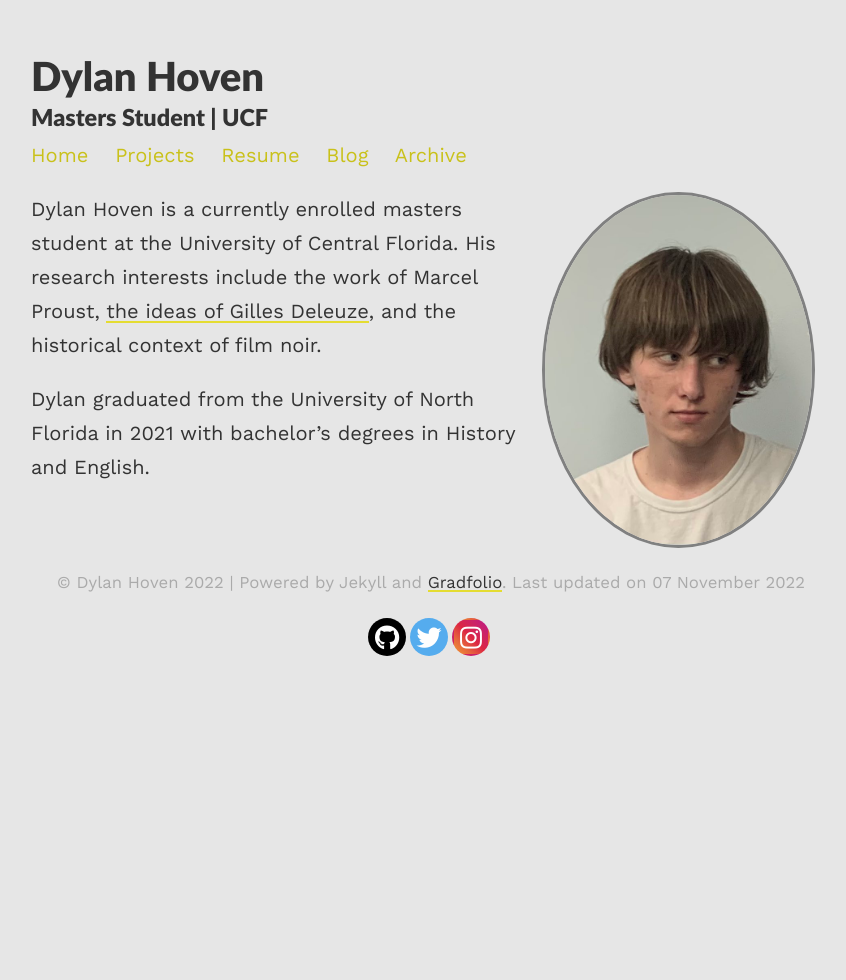
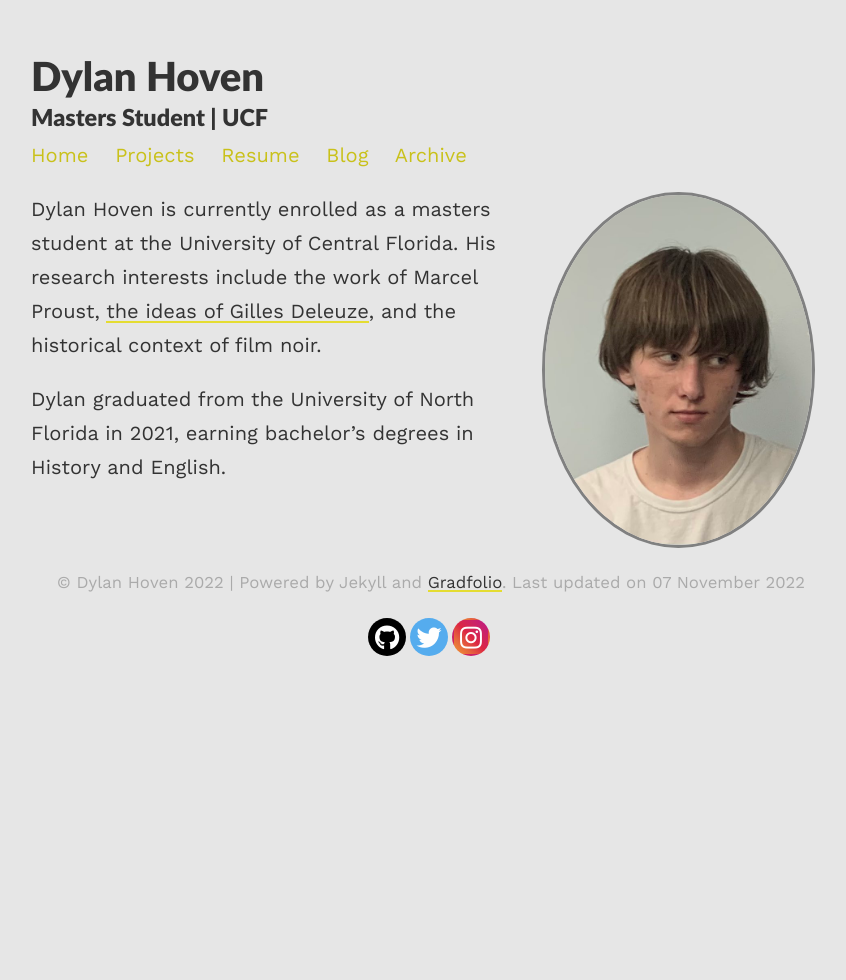
Before and after one commit to hovendm/gradfolio, a Jekyll site: the page built from index.md, in a window 1280 px wide. Shown: the whole page, without its empty margins (209-1055 px from the left). Built offline with Jekyll 4.4.1, drawn with Linux system fonts in a browser that asks for light colours; nearby versions of some CDN libraries.

Commit message:
minor typos

```diff
--- a/index.md
+++ b/index.md
@@ -7,6 +7,6 @@ profile:
 published: true
 ---
 
-Dylan Hoven is a currently enrolled masters student at the University of Central Florida. His research interests include the work of Marcel Proust, [the ideas of Gilles Deleuze](https://deleuze.cla.purdue.edu/seminars), and the historical context of film noir.
+Dylan Hoven is currently enrolled as a masters student at the University of Central Florida. His research interests include the work of Marcel Proust, [the ideas of Gilles Deleuze](https://deleuze.cla.purdue.edu/seminars), and the historical context of film noir.
 
-Dylan graduated from the University of North Florida in 2021 with bachelor's degrees in History and English.
+Dylan graduated from the University of North Florida in 2021, earning bachelor's degrees in History and English.
```
